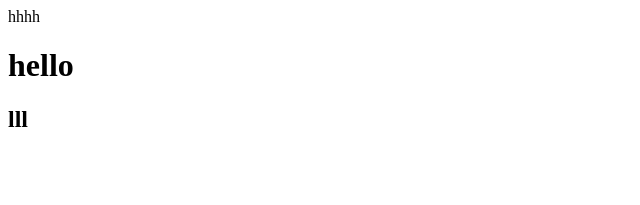
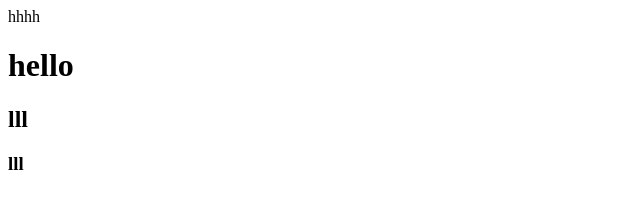
Before and after one commit to amir-karimi0/0, a plain HTML site: page index.html in a window 1280 px wide. Shown: the full height of the page, 0-640 px from the left. Drawn offline with Linux system fonts and the light colour scheme.

Commit message:
slide three

```diff
--- a/index.html
+++ b/index.html
@@ -12,6 +12,7 @@
   <div class="slider">
 <h1>hello</h1>
 <h2>lll</h2>
+<h3>lll</h3>
   </div>
   <span></span>
   <div>
```
